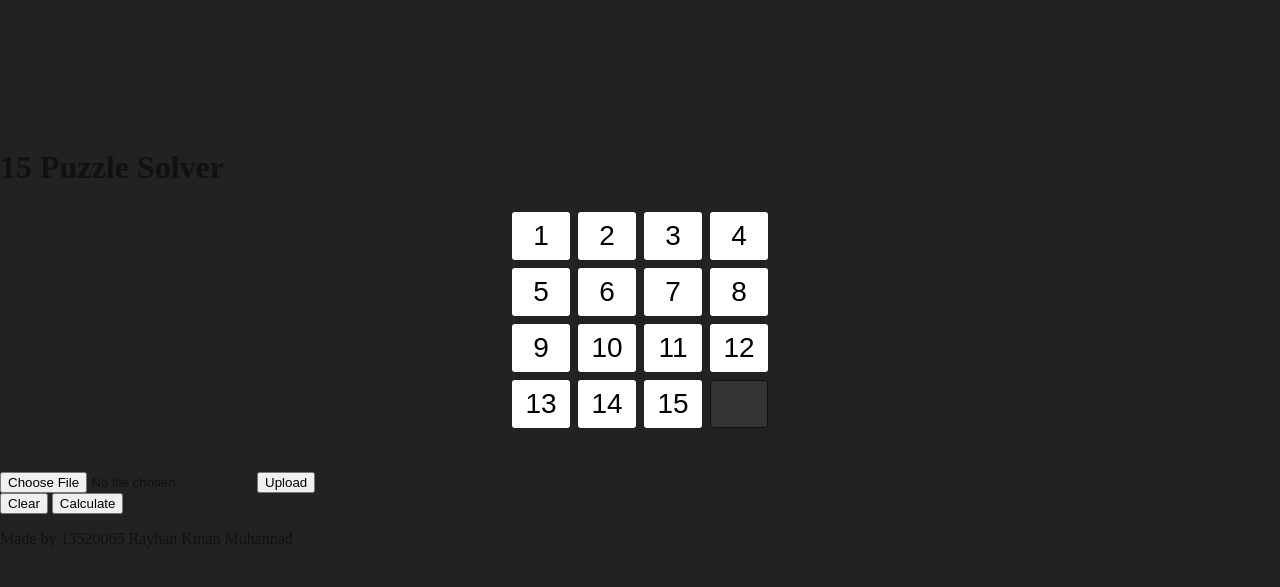
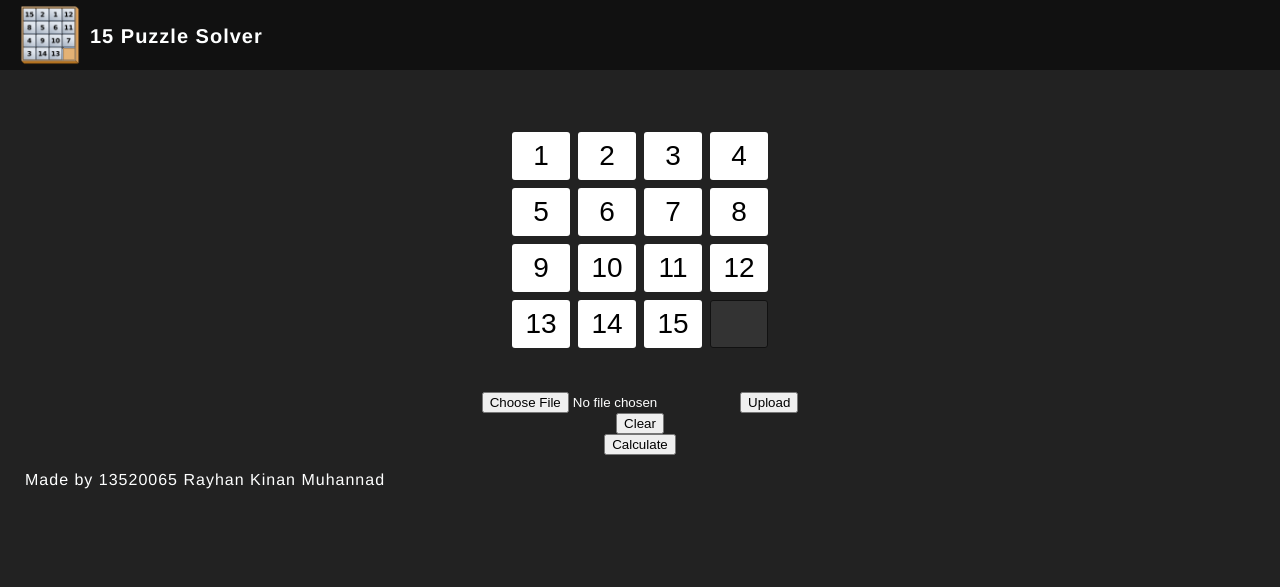
Before and after one commit to rayhankinan/15-puzzle-solver, a Flask app: page / in a window 1280 px wide. Shown: the top 587 px of the page. Run offline with Flask 2, Linux system fonts and the light colour scheme.

Commit message:
Minor fix

```diff
--- a/src/static/js/index.js
+++ b/src/static/js/index.js
@@ -94,7 +94,7 @@ const createBtns = (nRow, nCol) => {
     }
 }
 
-$(".board").ready(() => {
+$(document).ready(() => {
     $.ajax({
         type: "GET",
         url: "/display",
@@ -109,9 +109,7 @@ $(".board").ready(() => {
             updateBtns(data.nRow, data.nCol)
         }
     })
-})
 
-$(document).ready(() => {
     $(".submission-form").submit((event) => {
         const formData = new FormData(event.target)
 
--- a/src/static/styles/stylesheet.css
+++ b/src/static/styles/stylesheet.css
@@ -1,10 +1,46 @@
+/* GLOBAL VARIABLE */
 html, body {
     padding: 0;
     margin: 0;
     padding-top: 8vh;
     background: #222;
-    color: #111;
+    color: #feffff;
+    font-size: 100%;
+    font-family: 'Helvetica', sans-serif;
+    letter-spacing: 1px;
 }
+
+button {
+    cursor: pointer;
+}
+
+/* HEADER */
+
+header {
+    position: fixed;
+    height: 60px;
+    top: 0;
+    width: 100%;
+    background-color: #111111;
+    border-top: 5px solid #111111;
+    border-bottom: 5px solid #111111;
+    display: flex;
+    flex-direction: row;
+}
+
+.header-logo {
+    margin-left: 20px;
+    line-height: 90px;
+}
+
+.header-title {
+    font-size: 20px;
+    margin-left: 10px;
+    margin-top: 20px;
+    font-weight: 600;
+}
+
+/* BOARD */
 
 .txt {
     color: #fff;
@@ -38,3 +74,18 @@ html, body {
     background: #333;
     border: 1px solid #111
 }
+
+/* CONTAINER */
+.container {
+    padding: 0;
+    margin: 0 auto;
+    display: flex;
+    flex-direction: column;
+    justify-content: space-between;
+    align-items: center;
+}
+
+/* FOOTER */
+footer {
+    margin: 0 25px;
+}
--- a/src/templates/index.html
+++ b/src/templates/index.html
@@ -11,11 +11,11 @@
     </head>
     <body>
         <header>
-            <!-- <img src="{{ url_for('static', filename='images/logo.png') }}" class="header-logo"> -->
+            <img src="{{ url_for('static', filename='images/logo.png') }}" class="header-logo">
             <h1 class="header-title">15 Puzzle Solver</h1>
         </header>
+        <div class="board"></div>
         <div class="container">
-            <div class="board"></div>
             <form class="submission-form" enctype="multipart/form-data">
                 <input type="file" name="file" class="file-input-button" accept=".txt" required>
                 <button type="submit" class="file-submit-button">Upload</button>
--- a/src/templates/view.html
+++ b/src/templates/view.html
@@ -11,11 +11,11 @@
     </head>
     <body>
         <header>
-            <!-- <img src="{{ url_for('static', filename='images/logo.png') }}" class="header-logo"> -->
+            <img src="{{ url_for('static', filename='images/logo.png') }}" class="header-logo">
             <h1 class="header-title">15 Puzzle Solver</h1>
         </header>
+        <div class="board"></div>
         <div class="container">
-            <div class="board"></div>
             <p class="nilai-kurang-x-label"></p>
             <p class="jumlah-node-label"></p>
             <p class="waktu-eksekusi-label"></p>
```
Also changed, not shown: src/static/js/view.js (+11 -10 lines).
